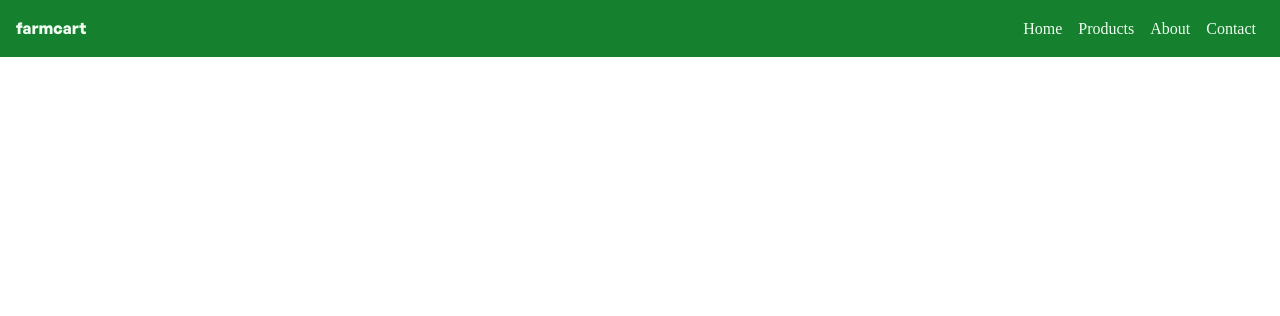
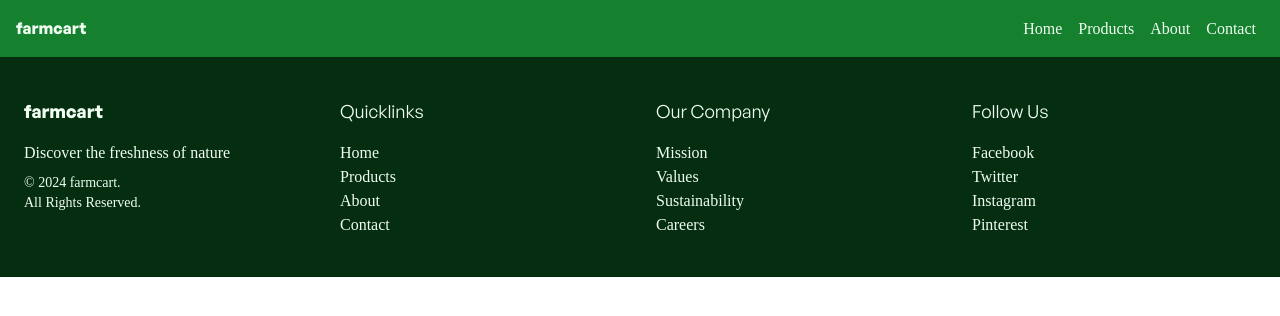
Before and after one commit to m0nztrum/agricart, a React (Vite) app: page / in a window 1280 px wide. Shown: the top 316 px of the page. Built offline with nearby package versions, Linux system fonts and the light colour scheme; a web font is replaced by a local one.

Commit message:
feat: footer

```diff
--- a/src/App.tsx
+++ b/src/App.tsx
@@ -1,3 +1,4 @@
+import { Footer } from './components/Footer';
 import { Navbar } from './components/Navbar';
 
 export const App = () => {
@@ -5,6 +6,7 @@ export const App = () => {
         <div>
             <div>
                 <Navbar />
+                <Footer />
             </div>
         </div>
     );
--- /dev/null
+++ b/src/components/Footer.tsx
@@ -0,0 +1,87 @@
+import { Link } from 'react-router-dom';
+
+const socialLink = [
+    {
+        title: 'Facebook',
+        url: 'https://www.facebook.com/',
+    },
+    {
+        title: 'Twitter',
+        url: 'https://twitter.com/',
+    },
+    {
+        title: 'Instagram',
+        url: 'https://www.instagram.com/',
+    },
+
+    {
+        title: 'Pinterest',
+        url: 'https://www.pinterest.com/',
+    },
+];
+
+const quickLinks = [
+    {
+        title: 'Home',
+        url: '/',
+    },
+
+    {
+        title: 'Products',
+        url: '/products',
+    },
+    {
+        title: 'About',
+        url: '/about',
+    },
+    {
+        title: 'Contact',
+        url: '/contact',
+    },
+];
+const companyLinks = [{ title: 'Mission' }, { title: 'Values' }, { title: 'Sustainability' }, { title: 'Careers' }];
+
+export const Footer = () => {
+    return (
+        <footer className="bg-apple-950 py-10 text-apple-50">
+            <div className="container mx-auto grid grid-cols-1 gap-8 px-6 md:grid-cols-4">
+                {/* SIDE */}
+                <div>
+                    <h3 className="mb-4 text-lg font-bold">farmcart</h3>
+                    <p className="mb-2">Discover the freshness of nature</p>
+                    <p className="text-sm">© {new Date().getFullYear()} farmcart.</p>
+                    <p className="text-sm">All Rights Reserved.</p>
+                </div>
+                {/* LEFT */}
+                <div className="flex flex-col">
+                    <h3 className="mb-4 text-lg">Quicklinks</h3>
+                    {quickLinks.map((item, index) => (
+                        <Link key={index} to={item.url} className="duration-400 transition hover:underline">
+                            {item.title}
+                        </Link>
+                    ))}
+                </div>
+
+                {/* CENTER */}
+                <div className="flex flex-col">
+                    <h3 className="mb-4 text-lg">Our Company</h3>
+                    {companyLinks.map((item, index) => (
+                        <Link to="/" key={index}>
+                            {item.title}
+                        </Link>
+                    ))}
+                </div>
+
+                {/* RIGHT */}
+                <div className="flex flex-col">
+                    <h3 className="mb-4 text-lg">Follow Us</h3>
+                    {socialLink.map((item, index) => (
+                        <Link key={index} to={item.url} target="_blank" rel="noopener noreferrer" className="duration-400 transition hover:underline">
+                            {item.title}
+                        </Link>
+                    ))}
+                </div>
+            </div>
+        </footer>
+    );
+};
```
